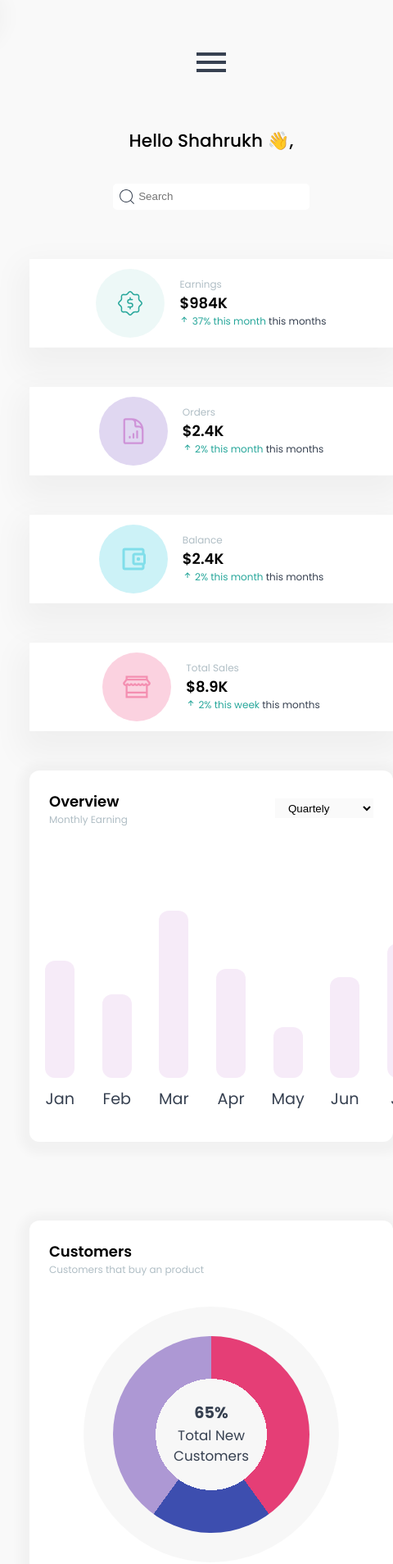
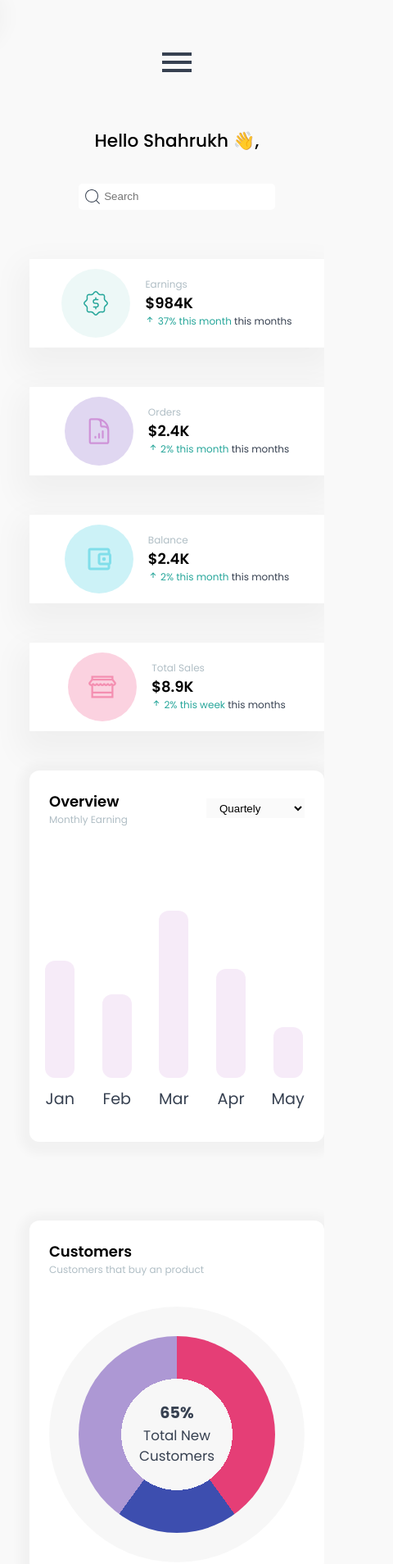
Before and after one commit to ManiMaran001/FitPeoDashboard, a React (Vite) app: page / in a window 390 px wide. Shown: the top 1908 px of the page at 82% size, 480 px wide, since content can reach past the window. Built offline with nearby package versions, Linux system fonts and the light colour scheme.

Commit message:
responsive-fix

```diff
--- a/Styles/DashboardStyle.js
+++ b/Styles/DashboardStyle.js
@@ -12,7 +12,7 @@ export const DashboardShowcaseContainer = styled.div`
     margin-bottom: 4rem;
   }
   @media (max-width: 44em) {
-    grid-template-columns: 37rem;
+    grid-template-columns: 30rem;
     justify-content: center;
     margin-bottom: 4rem;
   }
@@ -90,7 +90,7 @@ export const DashBoardSalesChart = styled.div`
     justify-content: center;
   }
   @media (max-width: 44em) {
-    grid-template-columns: 37rem;
+    grid-template-columns: 30rem;
     grid-template-rows: auto;
     gap: 8rem;
     justify-content: center;
```
